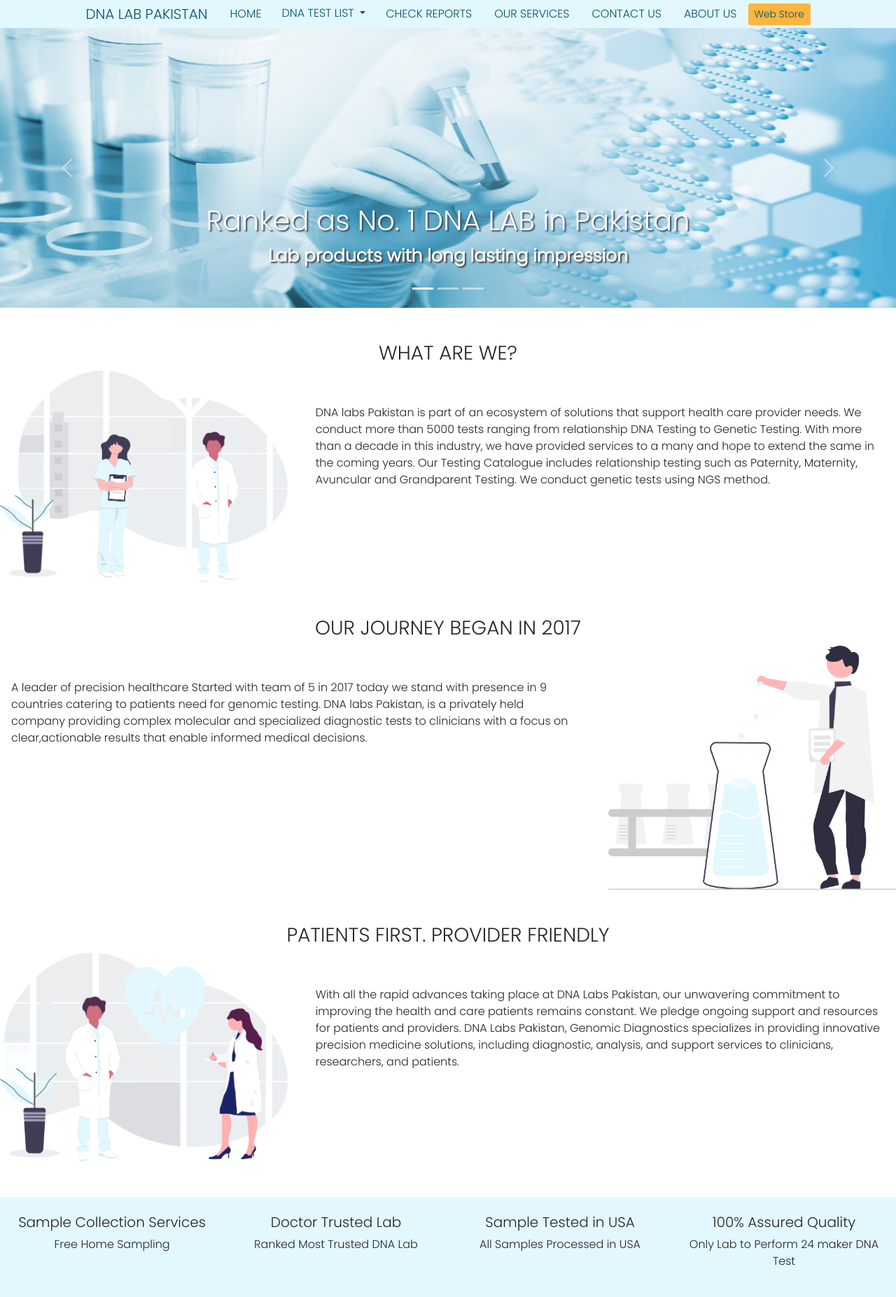
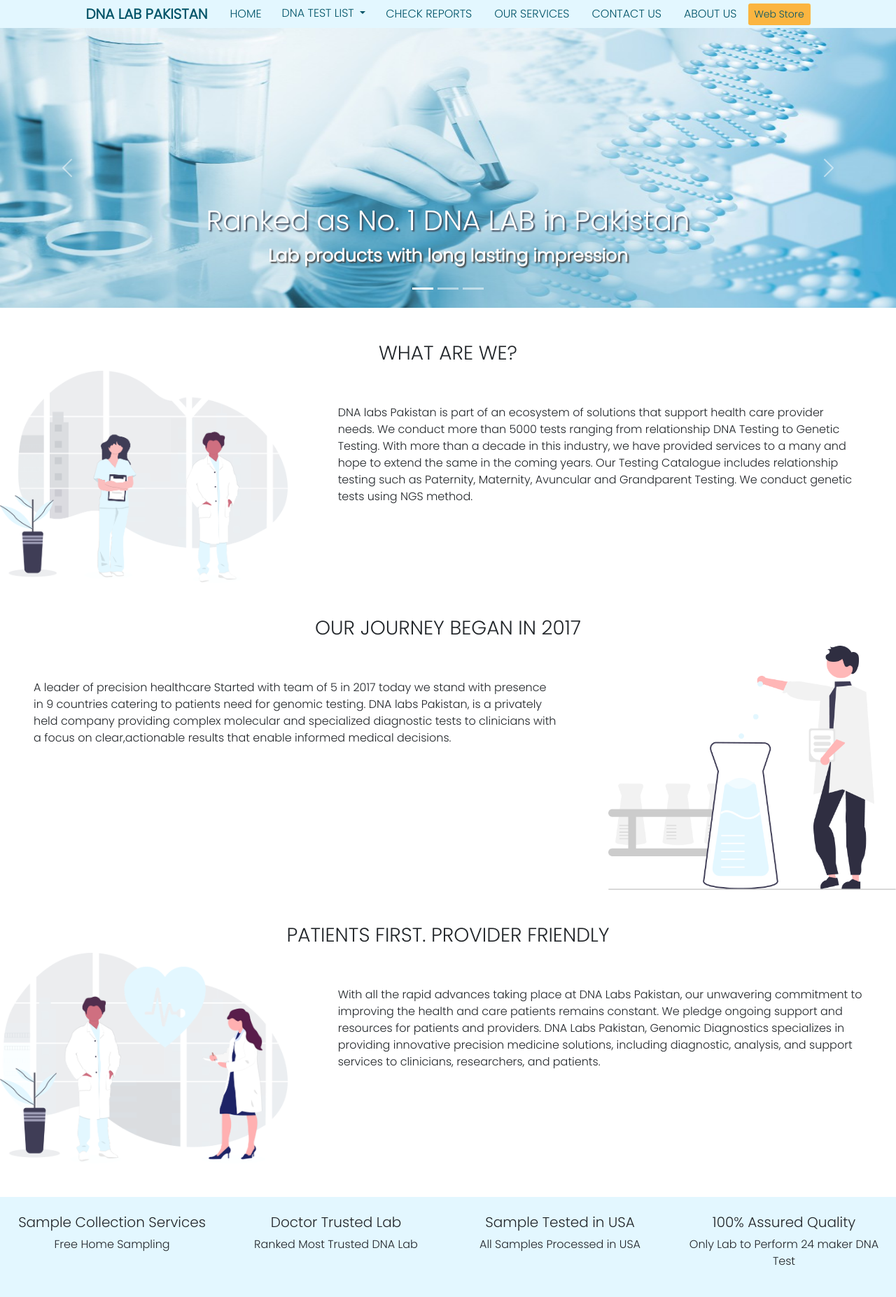
Before and after one commit to Junaidiqbal35/DNA, a Django app: page /about-us/ in a window 1280 px wide. Shown: the part 40-1894 px from the top of the page at 70% size. Run offline with Django 4.2, Linux system fonts and the light colour scheme; some libraries are stand-ins or nearby versions.

Commit message:
add and changes

```diff
--- a/core/static/css/about.css
+++ b/core/static/css/about.css
@@ -4,4 +4,8 @@ h3{
 }
 .about-para p{
     text-align: right;
+    font-weight: 550;
 }
+.leader p{
+    font-weight: 550;
+}
--- a/core/static/css/contactus.css
+++ b/core/static/css/contactus.css
@@ -18,9 +18,11 @@
 }
 .btn2{
     background-color: green;
+    color: white;
 }
 .btn2:hover{
-    background-color: #FBB540;
+    color: white;
+    box-shadow: rgba(0, 0, 0, 0.35) 0px 5px 15px;
 }
 .formborder{
 background-color: #E3F7FF;
--- a/static/css/landing.css
+++ b/static/css/landing.css
@@ -13,12 +13,10 @@ i{
     background-color: #444444;
 
 }
-
 /* Modify brand and text color */
 .navbar-custom .navbar-brand,
 .navbar-custom .navbar-text a {
     color:  #025468;
-    /* font-weight: 600; */
     font-size: 2vw;
     font-family: 'Ubuntu Mono', monospace;
     text-shadow: 0px 0px 3px #ababab;
--- a/templates/pages/aboutus.html
+++ b/templates/pages/aboutus.html
@@ -11,7 +11,7 @@
         <img src="{% static 'images/ab1.png'%}" alt="" class="img-fluid">
     </div>
     <div class="col-md-8">
-        <p class="mt-5 mx-3 text-right">
+        <p class="mt-5 mx-5">
             DNA labs Pakistan is part of an ecosystem of solutions that support health care provider needs. We
             conduct more than 5000 tests ranging from relationship DNA Testing to Genetic Testing. With more than a
             decade in this industry, we have provided services to a many and hope to extend the same in the coming
@@ -24,8 +24,8 @@
 <h3 class="text-center mt-5"> OUR JOURNEY BEGAN IN 2017</h3>
 <div class="row">
 
-    <div class="col-md-8">
-        <p class="mt-5 mx-3">
+    <div class="col-md-8 leader">
+        <p class="mt-5 mx-5">
             A leader of precision healthcare Started with team of 5 in 2017 today we stand with presence in 9 countries
             catering to patients need for genomic testing. DNA labs Pakistan, is a privately held company providing
             complex molecular and specialized diagnostic tests to clinicians with a focus on clear,actionable results
@@ -42,7 +42,7 @@
         <img src="{% static 'images/ab3.png'%}" alt="" class="img-fluid">
     </div>
     <div class="col-md-8">
-        <p class="mt-5 mx-3 text-right">
+        <p class="mt-5 mx-5">
             With all the rapid advances taking place at DNA Labs Pakistan, our unwavering commitment to improving the
             health and care patients remains constant. We pledge ongoing support and resources for patients and
             providers. DNA Labs Pakistan, Genomic Diagnostics specializes in providing innovative precision medicine
--- a/templates/pages/index.html
+++ b/templates/pages/index.html
@@ -63,7 +63,7 @@
             </div>
         </div>
     </div>
-    <div class="container-fluid py-5" style="background-color: #dbeceb">
+    <div class="container-fluid py-5" style="background-color: #E3F7FF">
         <h6 class="text-center top" style="color: #025468; font-family: 'Ubuntu Mono', monospace; font-weight: 600;">---
             Easy Step Guide For DNA Testing ---
         </h6>
@@ -171,7 +171,7 @@
 
     <img src="{% static "images/8.png" %}" alt="" class="img-fluid center py-5 bot" width="1000">
 
-    <div class="fluid-container py-5 mt-5 px-3" style="background-color: #dbeceb">
+    <div class="fluid-container py-5 mt-5 px-3" style="background-color: #E3F7FF">
         <div class="row bot">
             <div class="col-sm-3">
                 <div class="row">
--- a/templates/partials/_navbar.html
+++ b/templates/partials/_navbar.html
@@ -13,7 +13,7 @@
     </nav>
     <ul class="nav justify-content-center sticky-top" style="background-color: #E3F7FF;">
       <a class="navbar-brand " href="https://dnalabpakistan.com/ ">
-        DNA LAB PAKISTAN
+        <b>DNA LAB PAKISTAN</b>
     </a>
         <li class="nav-item ">
             <a class="nav-link active" aria-current="page" href="{% url 'home'  %}">HOME</a>
```
Also changed, not shown: core/static/images/dna2.jpg (added), db.sqlite3.
